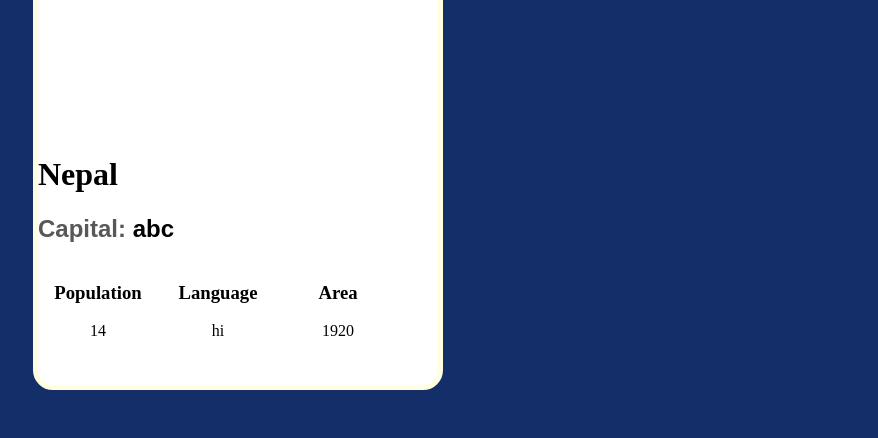
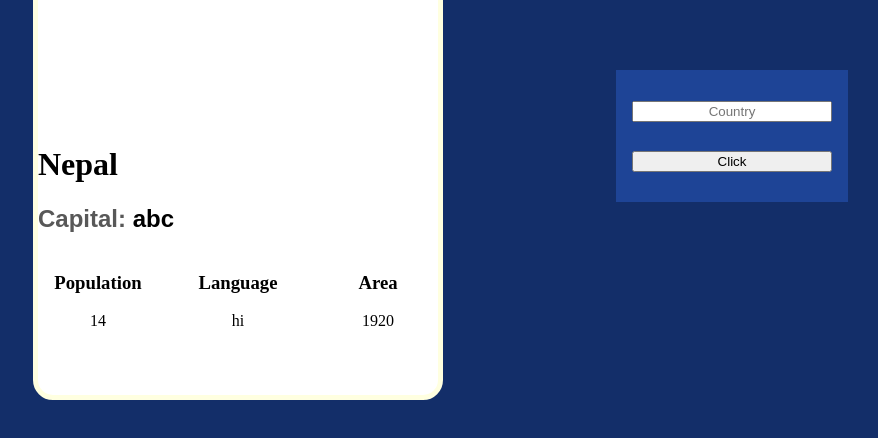
Before and after one commit to ashish293/country-api, a plain HTML site: page index.html in a window 1280 px wide. Shown: the part 290-728 px from the top of the page, without its empty margins (402-1280 px from the left). Drawn offline with Linux system fonts and the light colour scheme; no server answers.

Commit message:
Taking Input

```diff
--- a/css/style.css
+++ b/css/style.css
@@ -7,7 +7,7 @@ body {
 	height: 100vh;
 }
 .container {
-	height: 550px;
+	height: 570px;
 	width: 400px;
 	border-radius: 20px;
 	border: 5px solid lightyellow;
@@ -34,8 +34,26 @@ h2 {
 }
 .details {
 	display: flex;
+	justify-content: space-between;
 }
 .details > div {
 	width: 30%;
 	text-align: center;
 }
+.countryInp {
+	position: absolute;
+	width: 200px;
+	height: 100px;
+	background: rgb(30, 68, 150);
+	top: 45%;
+	color: white;
+	right: 30px;
+	display: flex;
+	flex-direction: column;
+	justify-content: space-around;
+	padding: 1rem;
+}
+
+.countryInp > input {
+	text-align: center;
+}
--- a/index.html
+++ b/index.html
@@ -8,6 +8,10 @@
 		<link rel="stylesheet" href="css/style.css" />
 	</head>
 	<body>
+		<div class="countryInp">
+			<input class="country" type="text" placeholder="Country" />
+			<button class="selectcountry">Click</button>
+		</div>
 		<div class="container">
 			<div class="flag"><img src="" alt="flag" /></div>
 			<div class="name">
@@ -31,12 +35,15 @@
 		</div>
 
 		<script>
+			const countryInp = document.querySelector(".country");
+			const countryBtn = document.querySelector(".selectcountry");
+
+			const main = (country = "nepal") => {
 				const request = new XMLHttpRequest();
-			request.open("GET", "https://restcountries.eu/rest/v2/name/bhutan");
+				request.open("GET", `https://restcountries.eu/rest/v2/name/${country}`);
 				request.send();
 				request.addEventListener("load", function () {
 					const [data] = JSON.parse(request.responseText);
-				console.log(data);
 					const container = document.querySelector(".container");
 					container.innerHTML = `
 				<div class="flag text-center"><img src="${data.flag}" alt="flag"></div>
@@ -62,6 +69,13 @@
 				</div>
 			</div>`;
 				});
+			};
+			main();
+			countryBtn.addEventListener("click", () => {
+				let country = countryInp.value;
+				console.log(country);
+				main(country);
+			});
 		</script>
 	</body>
 </html>
```
Lines whose indentation alone changed are shown as unchanged.
